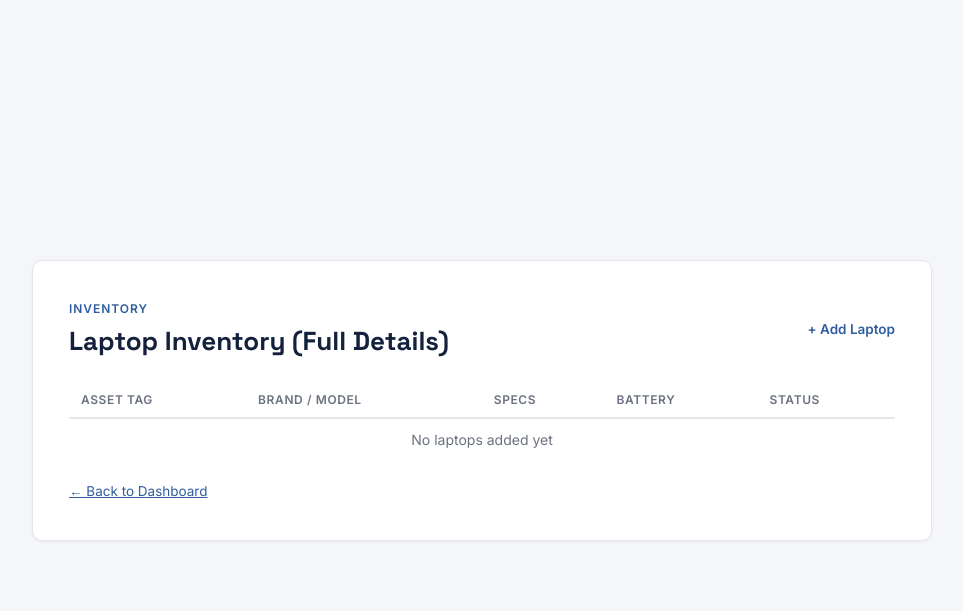
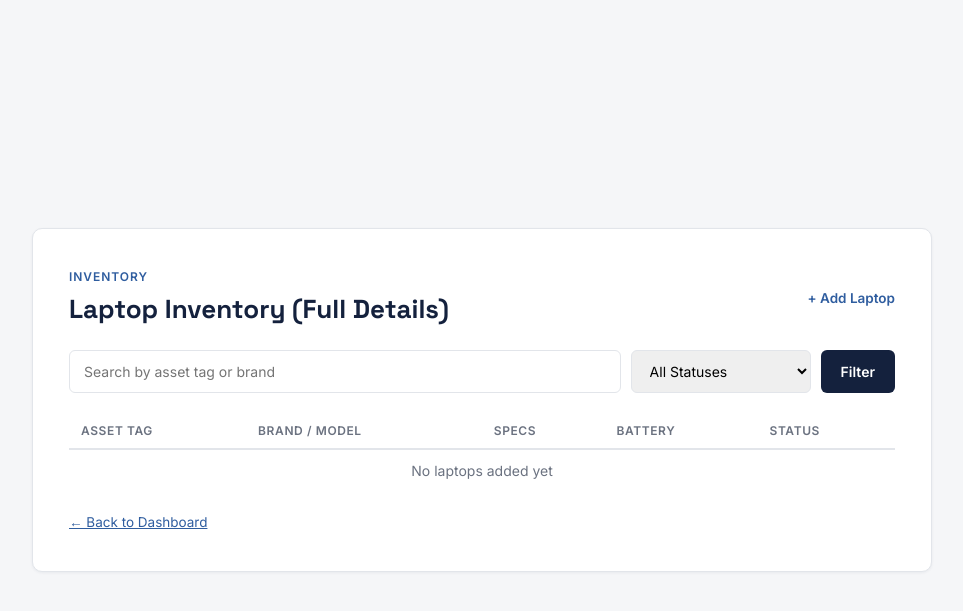
Before and after one commit to JacGary-Canete/ProjectAuthSystem, a Django app: page /laptops/ in a window 1280 px wide. Shown: the top 611 px of the page, without its empty margins (158-1121 px from the left). Run offline with Django 4.2, Linux system fonts and the light colour scheme; the visitor is signed in with stand-in values (Sample User, id 1); data that the repository does not hold is empty.

Commit message:
Added search and filter functionality to staff laptop inventory

```diff
--- a/myapp/templates/myapp/laptop_list.html
+++ b/myapp/templates/myapp/laptop_list.html
@@ -9,6 +9,16 @@
         </div>
         <a href="{% url 'laptop_add' %}">+ Add Laptop</a>
     </div>
+    <form method="GET" style="display:flex; gap:10px; margin-bottom:20px;">
+        <input type="text" name="q" placeholder="Search by asset tag or brand" value="{{ search_query }}" style="flex:1;">
+        <select name="status" style="padding:11px 14px; border:1px solid var(--border); border-radius:6px; font-size:14px; font-family:'Inter',sans-serif;">
+            <option value="">All Statuses</option>
+            <option value="available" {% if status_filter == 'available' %}selected{% endif %}>Available</option>
+            <option value="borrowed" {% if status_filter == 'borrowed' %}selected{% endif %}>Borrowed</option>
+            <option value="maintenance" {% if status_filter == 'maintenance' %}selected{% endif %}>Under Maintenance</option>
+        </select>
+        <button type="submit" style="width:auto; padding:11px 20px; margin-top:0;">Filter</button>
+    </form>
 
     {% if messages %}
         {% for message in messages %}
--- a/myapp/views.py
+++ b/myapp/views.py
@@ -7,6 +7,7 @@ from django.utils import timezone
 from datetime import timedelta
 from .forms import RegisterForm, LaptopForm
 from .models import Laptop, Loan
+from django.db.models import Q
 
 
 def is_staff_user(user):
@@ -123,8 +124,23 @@ def return_laptop(request, loan_id):
 @user_passes_test(is_staff_user, login_url='login')
 def laptop_list(request):
     laptops = Laptop.objects.all()
-    return render(request, 'myapp/laptop_list.html', {'laptops': laptops})
 
+    search_query = request.GET.get('q', '').strip()
+    status_filter = request.GET.get('status', '').strip()
+
+    if search_query:
+        laptops = laptops.filter(
+            Q(asset_tag__icontains=search_query) | Q(brand__icontains=search_query)
+        )
+
+    if status_filter:
+        laptops = laptops.filter(status=status_filter)
+
+    return render(request, 'myapp/laptop_list.html', {
+        'laptops': laptops,
+        'search_query': search_query,
+        'status_filter': status_filter,
+    })
 
 @login_required
 @user_passes_test(is_staff_user, login_url='login')
```
